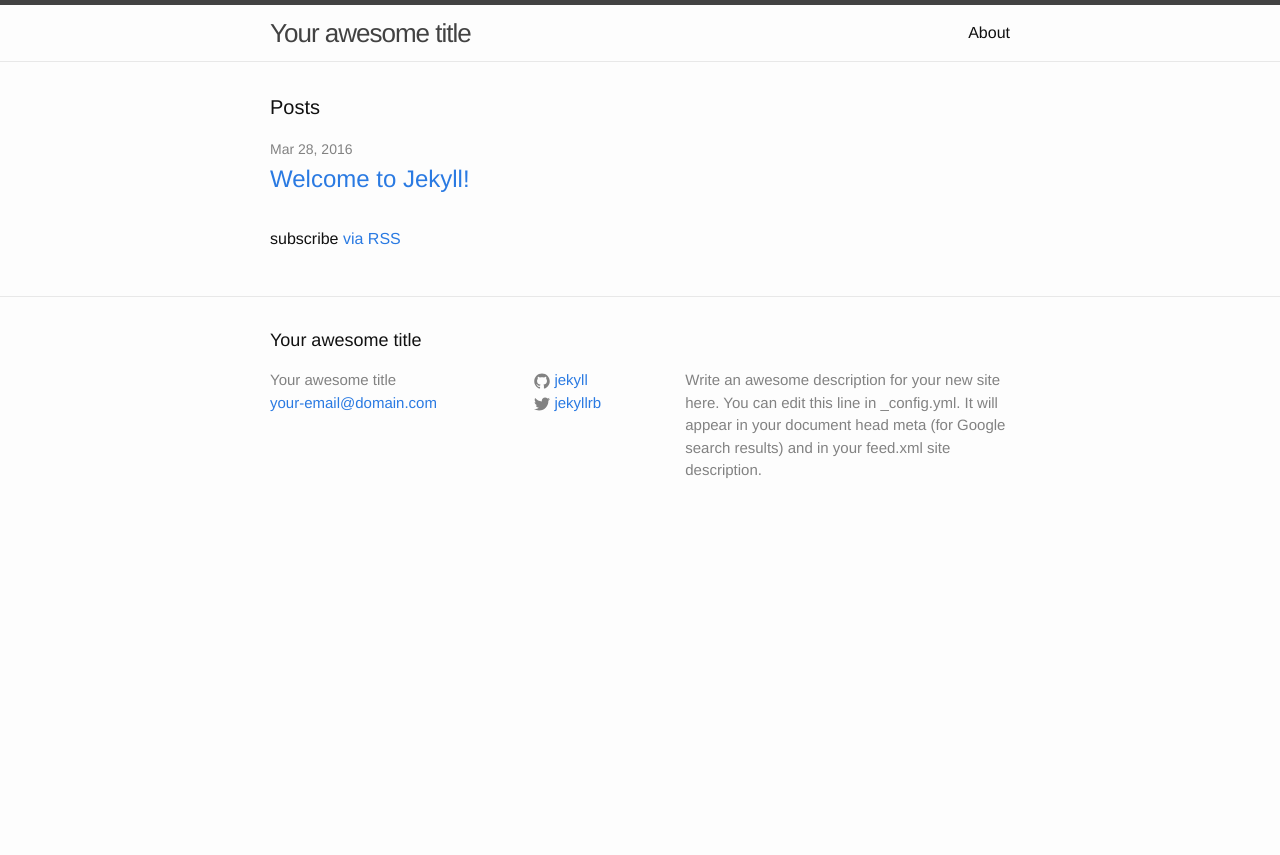
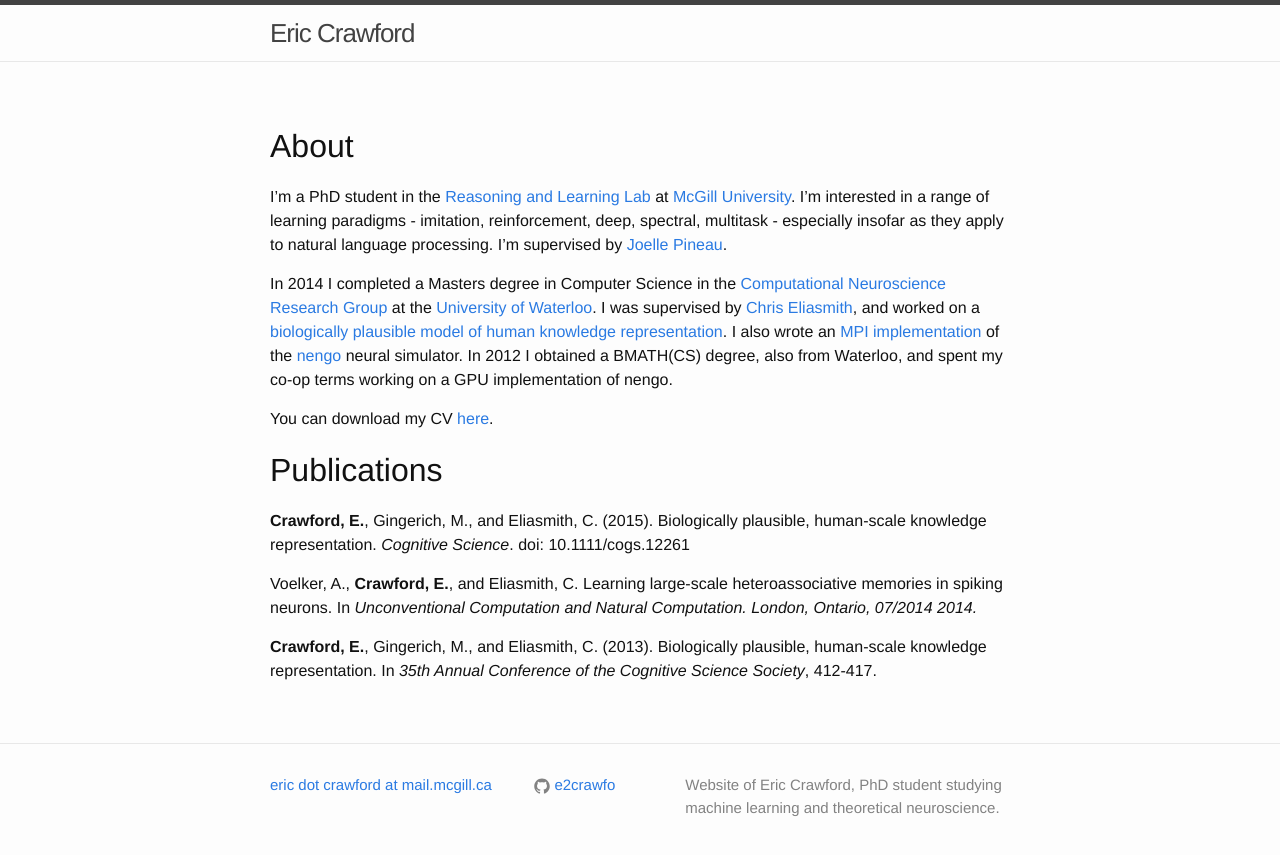
Before and after one commit to e2crawfo/e2crawfo.github.io, a Jekyll site: the page built from index.md, in a window 1280 px wide. Shown: the top 855 px of the page. Built offline with Jekyll 4.4.1, drawn with Linux system fonts in a browser that asks for light colours.

Commit message:
Improvements.

```diff
--- a/_config.yml
+++ b/_config.yml
@@ -6,16 +6,13 @@
 # 'jekyll serve'. If you change this file, please restart the server process.
 
 # Site settings
-title: Your awesome title
-email: your-email@domain.com
+title: Eric Crawford
+email: eric dot crawford at mail.mcgill.ca
 description: > # this means to ignore newlines until "baseurl:"
-  Write an awesome description for your new site here. You can edit this
-  line in _config.yml. It will appear in your document head meta (for
-  Google search results) and in your feed.xml site description.
+  Website of Eric Crawford, PhD student studying machine learning and theoretical neuroscience.
 baseurl: "" # the subpath of your site, e.g. /blog
-url: "http://yourdomain.com" # the base hostname & protocol for your site
-twitter_username: jekyllrb
-github_username:  jekyll
+url: "http://e2crawfo.github.io" # the base hostname & protocol for your site
+github_username:  e2crawfo
 
 # Build settings
 markdown: kramdown
--- a/_includes/footer.html
+++ b/_includes/footer.html
@@ -1,13 +1,9 @@
 <footer class="site-footer">
 
   <div class="wrapper">
-
-    <h2 class="footer-heading">{{ site.title }}</h2>
-
     <div class="footer-col-wrapper">
       <div class="footer-col footer-col-1">
         <ul class="contact-list">
-          <li>{{ site.title }}</li>
           <li><a href="mailto:{{ site.email }}">{{ site.email }}</a></li>
         </ul>
       </div>
--- a/index.html
+++ /dev/null
@@ -1,23 +0,0 @@
----
-layout: default
----
-
-<div class="home">
-
-  <h1 class="page-heading">Posts</h1>
-
-  <ul class="post-list">
-    {% for post in site.posts %}
-      <li>
-        <span class="post-meta">{{ post.date | date: "%b %-d, %Y" }}</span>
-
-        <h2>
-          <a class="post-link" href="{{ post.url | prepend: site.baseurl }}">{{ post.title }}</a>
-        </h2>
-      </li>
-    {% endfor %}
-  </ul>
-
-  <p class="rss-subscribe">subscribe <a href="{{ "/feed.xml" | prepend: site.baseurl }}">via RSS</a></p>
-
-</div>
--- /dev/null
+++ b/index.md
@@ -0,0 +1,20 @@
+---
+layout: page
+---
+About
+-----
+
+I'm a PhD student in the [Reasoning and Learning Lab](http://rl.cs.mcgill.ca/) at [McGill University](https://www.mcgill.ca/). I'm interested in a range of learning paradigms - imitation, reinforcement, deep, spectral, multitask - especially insofar as they apply to natural language processing. I'm supervised by [Joelle Pineau](http://cs.mcgill.ca/~jpineau/).
+
+In 2014 I completed a Masters degree in Computer Science in the [Computational Neuroscience Research Group](http://compneuro.uwaterloo.ca/) at the [University of Waterloo](https://uwaterloo.ca/). I was supervised by [Chris Eliasmith](http://arts.uwaterloo.ca/~celiasmi/), and worked on a [biologically plausible model of human knowledge representation](https://github.com/e2crawfo/hrr-scaling). I also wrote an [MPI implementation](https://github.com/e2crawfo/nengo_mpi) of the [nengo](https://github.com/nengo/nengo) neural simulator. In 2012 I obtained a BMATH(CS) degree, also from Waterloo, and spent my co-op terms working on a GPU implementation of nengo.
+
+You can download my CV [here]({{ site.url }}/assets/cv.pdf).
+
+Publications
+------------
+
+**Crawford, E.**, Gingerich, M., and Eliasmith, C. (2015). Biologically plausible, human-scale knowledge representation. *Cognitive Science*. doi: 10.1111/cogs.12261
+
+Voelker, A., **Crawford, E.**, and Eliasmith, C. Learning large-scale heteroassociative memories in spiking neurons. In *Unconventional Computation and Natural Computation. London, Ontario, 07/2014 2014.*
+
+**Crawford, E.**, Gingerich, M., and Eliasmith, C. (2013). Biologically plausible, human-scale knowledge representation. In *35th Annual Conference of the Cognitive Science Society*, 412-417.
```
Also changed, not shown: about.md (deleted, +0 -15 lines), 1 other file.
